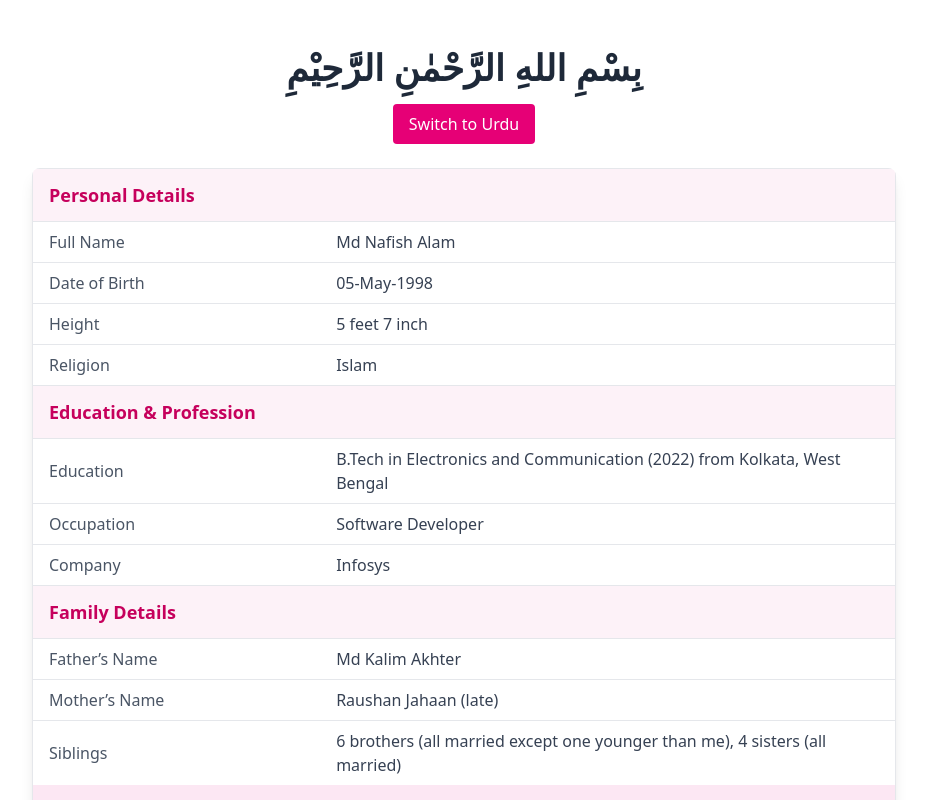
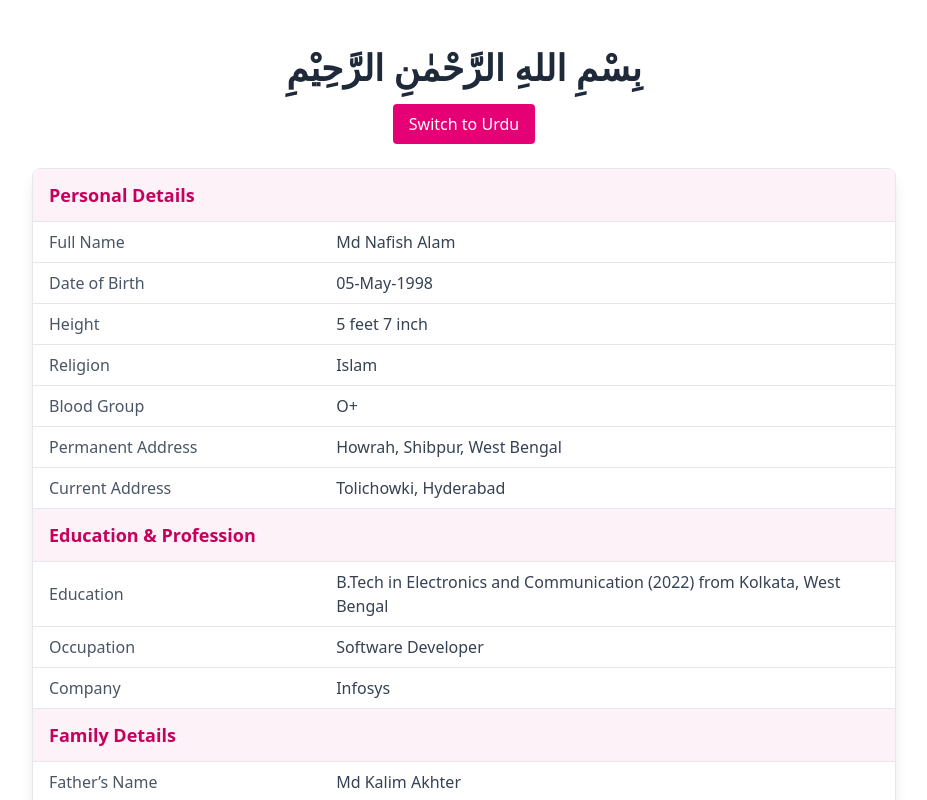
Before and after one commit to iamnafis1/Bio-data, a React (Vite) app: page / in a window 1280 px wide. Shown: the top 800 px of the page, without its empty margins (176-1103 px from the left). Built offline with nearby package versions, Linux system fonts and the light colour scheme.

Commit message:
added few more info

```diff
--- a/src/AboutMe.jsx
+++ b/src/AboutMe.jsx
@@ -65,6 +65,27 @@ const AboutMe = () => {
               labelUrdu="مذہب"
               value="Islam"
               valueUrdu="اسلام"
+              language={language}
+            />
+              <TableRow
+              label="Blood Group"
+              labelUrdu="بلڈ گروپ"
+              value="O+"
+              valueUrdu="O+"
+              language={language}
+            />
+            <TableRow
+              label="Permanent Address"
+              labelUrdu="مستقل پتہ"
+              value="Howrah, Shibpur, West Bengal"
+              valueUrdu="ہاوڑا، شیبپور، ویسٹ بنگال"
+              language={language}
+            />
+            <TableRow
+              label="Current Address"
+              labelUrdu="موجودہ پتہ"
+              value="Tolichowki, Hyderabad"
+              valueUrdu="ٹولی چوکی، حیدرآباد"
               language={language}
             />
 
--- a/src/App.jsx
+++ b/src/App.jsx
@@ -8,7 +8,6 @@ import eid from '../public/images/Eid Image.jpg';
 import img3 from '../public/images/IMG-20240922-WA0005.jpg';
 import img4 from '../public/images/PXL_20250204_161928218.jpg';
 import img5 from '../public/images/PXL_20230225_072519693.jpg';
-import img6 from '../public/images/IMG20250205133440.jpg';
 
 
 
@@ -26,7 +25,6 @@ const images = [
   { id: 3, src: img3 },
   { id: 4, src: img4 },
   { id: 5, src: img5 },
-  { id: 6, src: img6 },
 ];
   useEffect(() => {
     const shuffled = [...images];
```
Also changed, not shown: 1 other file (tests, documents, lock files or other folders).
